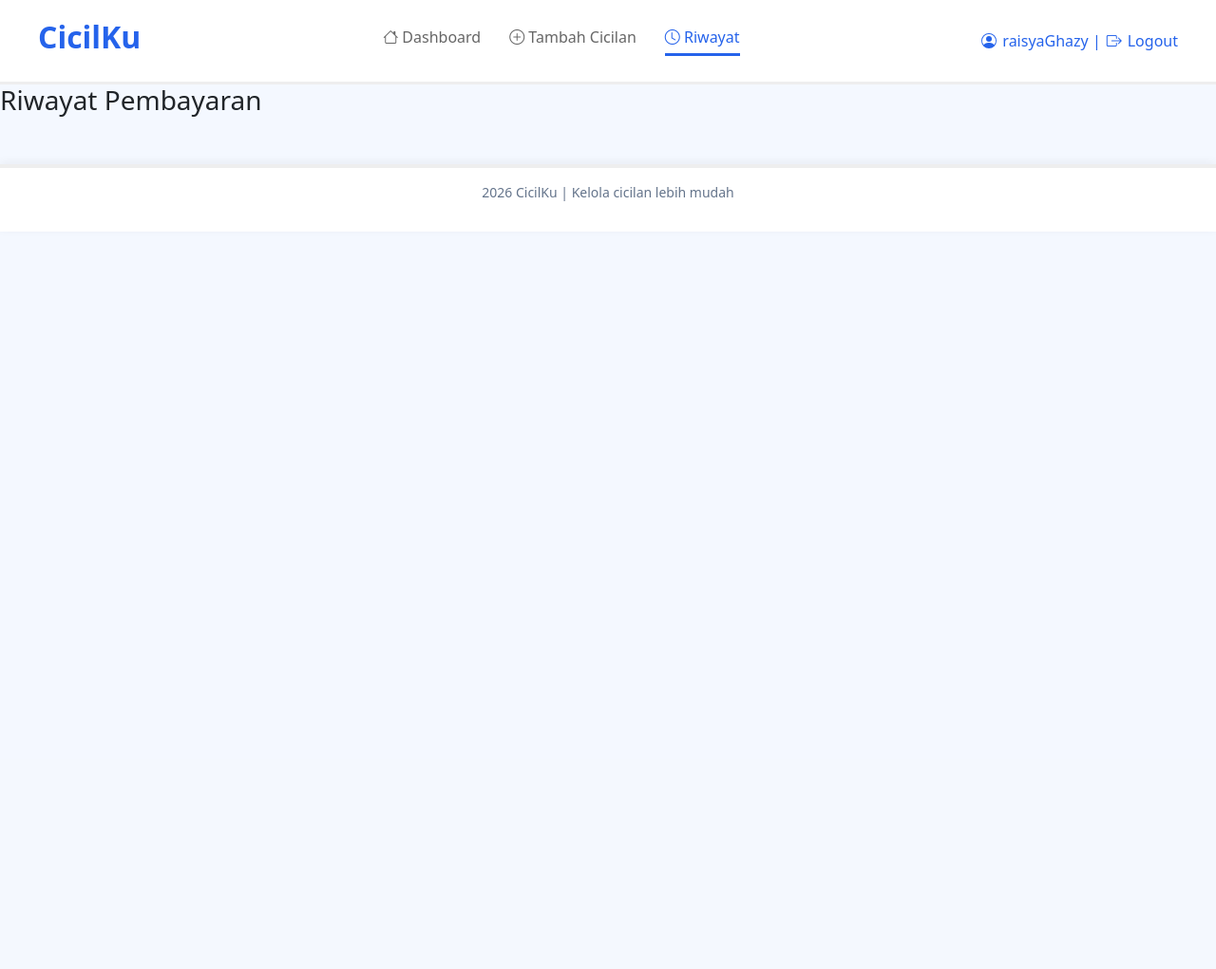
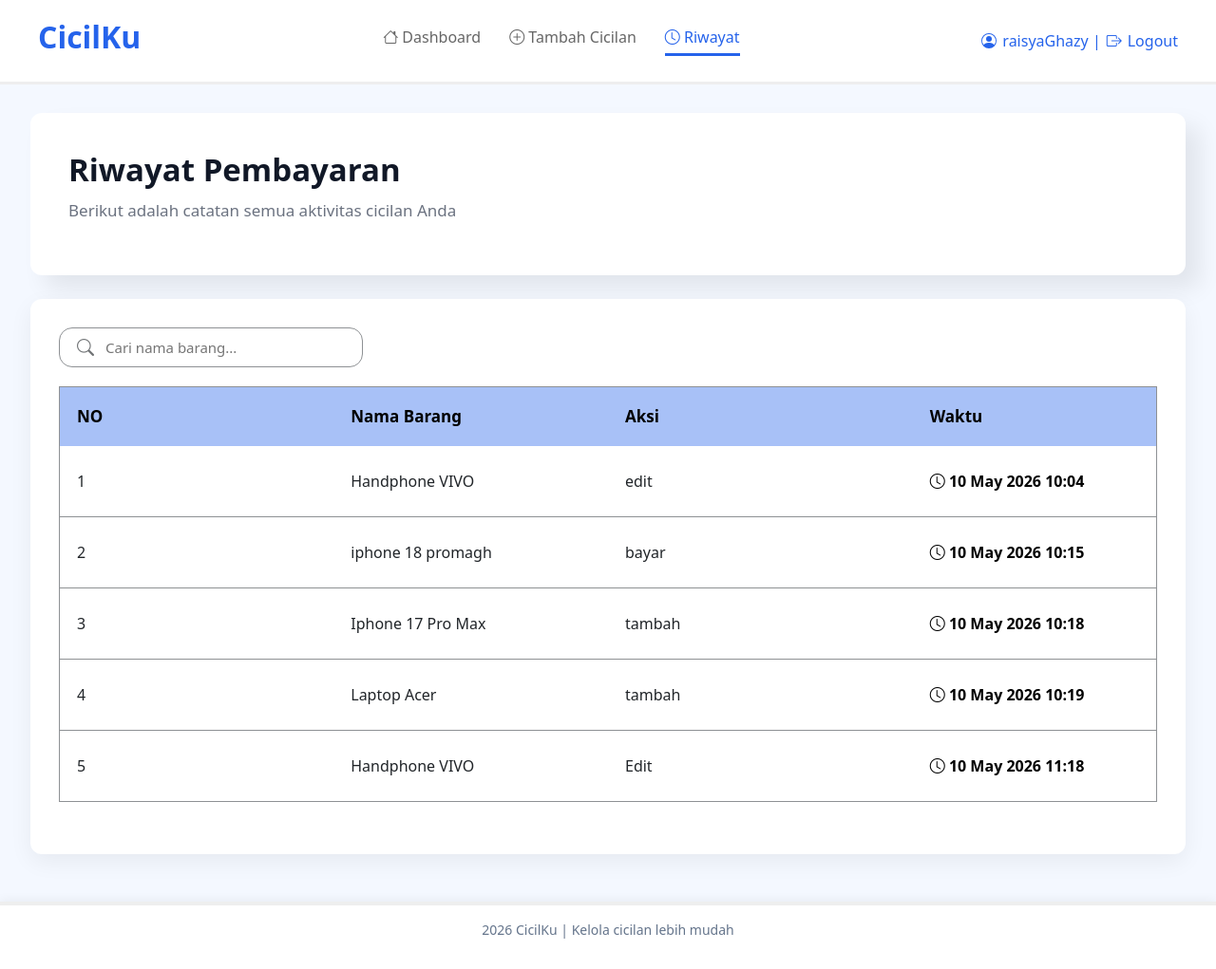
Before and after one commit to raisyasal/project-akhir, a PHP site: page /riwayat.php in a window 1280 px wide. Shown: the whole page at 95% size. Before the commit the page ends 212 px from the top, so only its background shows below. Run offline with PHP 8.4, Linux system fonts and the light colour scheme; a user stored in the database is signed in; data comes from the database, SQL or seed files in the repository; both versions use the stored data as it was after the commit.

Commit message:
tambah fitur riwayat

```diff
--- a/bayar.php
+++ b/bayar.php
@@ -35,6 +35,8 @@ sisa_hutang='$sisa_baru',
 status='$status'
 WHERE id_cicilan='$id'
 ");
+
+mysqli_query($koneksi, "INSERT INTO riwayat(id_cicilan, aksi) VALUES('$id', 'Bayar')");
 
 header("Location: dashboard.php");
 exit;
--- a/dashboard.php
+++ b/dashboard.php
@@ -110,9 +110,9 @@ if(isset($_SESSION['username'])){
 <hr>
 
 <div class=container>
+    <div class="main">
 
-    <div class="main">
-        <h3>Data Cicilan</h3>
+        <h2>Data Cicilan</h2>
 
         <div class="search-box">
         <form method="GET">
--- a/riwayat.php
+++ b/riwayat.php
@@ -1,10 +1,15 @@
 <?php
 session_start();
+include 'koneksi.php';
+
 if(!isset($_SESSION['username'])) {
     header("Location: login.php");
     exit;
+}
 
-}
+$id_user = $_SESSION['id_user'];
+$data = mysqli_query($koneksi, "SELECT riwayat.*,cicilan.nama_cicilan FROM riwayat JOIN cicilan ON riwayat.id_cicilan = cicilan.id_cicilan WHERE cicilan.id_user ='$id_user' ORDER BY riwayat.waktu ASC");
+
 ?>
 
 <!DOCTYPE html>
@@ -51,7 +56,49 @@ if(isset($_SESSION['username'])){
 </div>
     </header>
 
-    <h3>Riwayat Pembayaran</h3>
+<div class="riwayat-card">
+    <div class="riwayat-banner">
+        <div>
+    <h2>Riwayat Pembayaran</h2>
+    <p> Berikut adalah catatan semua aktivitas cicilan Anda </p>
+        </div>
+    </div>
+
+    <div class="riwayat-box">
+        <div class="riwayat-top">
+            <form method="GET" class="search-riwayat">
+                <i class="bi bi-search"></i>
+                <input type="text" name="cari" placeholder="Cari nama barang...">
+            </form>
+
+        <table class="riwayat-table">
+        <thead>
+            <tr>
+                <th>NO</th>
+                <th>Nama Barang</th>
+                <th>Aksi</th>
+                <th>Waktu</th>
+            </tr>
+        </thead>
+
+            <tbody>
+<?php $no=1; ?>
+<?php while($row=mysqli_fetch_assoc($data)) { ?>
+
+             <tr>
+                <td><?= $no++ ?></td>
+                <td class="nama-barang"><?= $row['nama_cicilan'] ?></td>
+                <td><?= $row['aksi'] ?></td>
+                <td class="waktu">
+                    <i class="bi bi-clock"></i>
+                        <?= date('d M Y H:i', strtotime($row['waktu'])) ?></td>
+            </tr>
+            <?php } ?>
+</tbody>
+        </table>
+</div>
+</div>
+</div>
 
  <footer class="footer">
     <p> 2026 CicilKu | Kelola cicilan lebih mudah</p>
--- a/style.css
+++ b/style.css
@@ -349,7 +349,7 @@ input[type="password"]::-ms-reveal {
     align-items: center;
     position: relative;
     background: white;
-    border: 3px solid #2563eb;
+    border: 3px solid #2564ebe3;
     border-radius:9px ;
     overflow: hidden;
 }
@@ -371,7 +371,7 @@ input[type="password"]::-ms-reveal {
     width: 90px;
     height: 50px;
     border: none;
-    background-color: #2563eb;
+    background-color: #2564ebe3;
     color: white;
     font-size: 15px;
     font-weight: 500;
@@ -736,3 +736,103 @@ input[type="password"]::-ms-reveal {
 .warning-btn:hover {
     background: #e14d4d;
 }
+
+.riwayat-card {
+    width:95%;
+    margin: 30px auto;
+}
+
+.riwayat-banner {
+    background: white;
+    border-radius: 12px;
+    box-shadow: 15px 14px 25px rgba(0, 0, 0, 0.08);
+    padding: 40px;
+    display: flex;
+    justify-content: space-between;
+    align-items: center;
+    margin-bottom: 25px;
+}
+
+.riwayat-banner h2 {
+    font-size: 33px;
+    font-weight: 700;
+    color: #111827;
+    margin-bottom: 10px;
+}
+
+.riwayat-banner p {
+    color: #6b7280;
+    font-size: 17px;
+}
+
+.riwayat-box {
+    background: white;
+    border-radius: 12px;
+    padding: 30px;
+    box-shadow: 0 8px 25px rgba(0, 0, 0, 0.06);
+}
+
+.riwayat-top {
+    displa: flex;
+    justify-content: space-between;
+    margin-bottom: 25px;
+}
+
+.search-riwayat {
+    width:320px;
+    height: 42px;
+    border: 1.5px solid #8e9194;
+    border-radius: 14px;
+    display: flex;
+    align-items: center;
+    padding: 0 18px;
+    gap: 10px;
+}
+
+.search-riwayat i {
+    color: #717476;
+    font-size: 18px;
+}
+
+.search-riwayat input {
+    border: none;
+    outline: none;
+    width: 100%;
+    font-size: 15px;
+}
+
+.riwayat-table {
+    width: 100%;
+    border-collapse: collapse;
+    margin-top: 20px;
+    border: 1px solid #8e9194;
+    table-layout: fixed;
+}
+
+.riwayat-table thead {
+    background: #2564eb65;
+}
+
+.riwayat-table th {
+    padding: 18px;
+    text-align: left;
+    font-size: 17px;
+    color: black;
+}
+
+.riwayat-table td {
+   padding: 25px 18px;
+   border-bottom: 1px solid #8e9194;
+
+}
+
+.waktu {
+    color: black;
+    font-weight: bold;
+
+}
+
+.riwayat-table th:last-child,
+.riwayat-table td:last-child{
+    padding-left: 50px !important;
+}
--- a/tambah.php
+++ b/tambah.php
@@ -23,6 +23,8 @@ if (isset($_POST['simpan'])) {
     VALUES
     ('$id_user', '$nama', '$total', '$tenor', '$terbayar', '$sisa', '$status')");
 
+    $id_cicilan = mysqli_insert_id($koneksi);
+    mysqli_query($koneksi, "INSERT INTO riwayat(id_cicilan, aksi) VALUES('$id_cicilan','Tambah')");
     header("location: dashboard.php");
     exit;
 }
```
Also changed, not shown: db_cicilan.sql (+84 -7 lines), delete.php (+11 -1 lines), edit.php (+18 -1 lines), update.php (deleted, +0 -19 lines).
